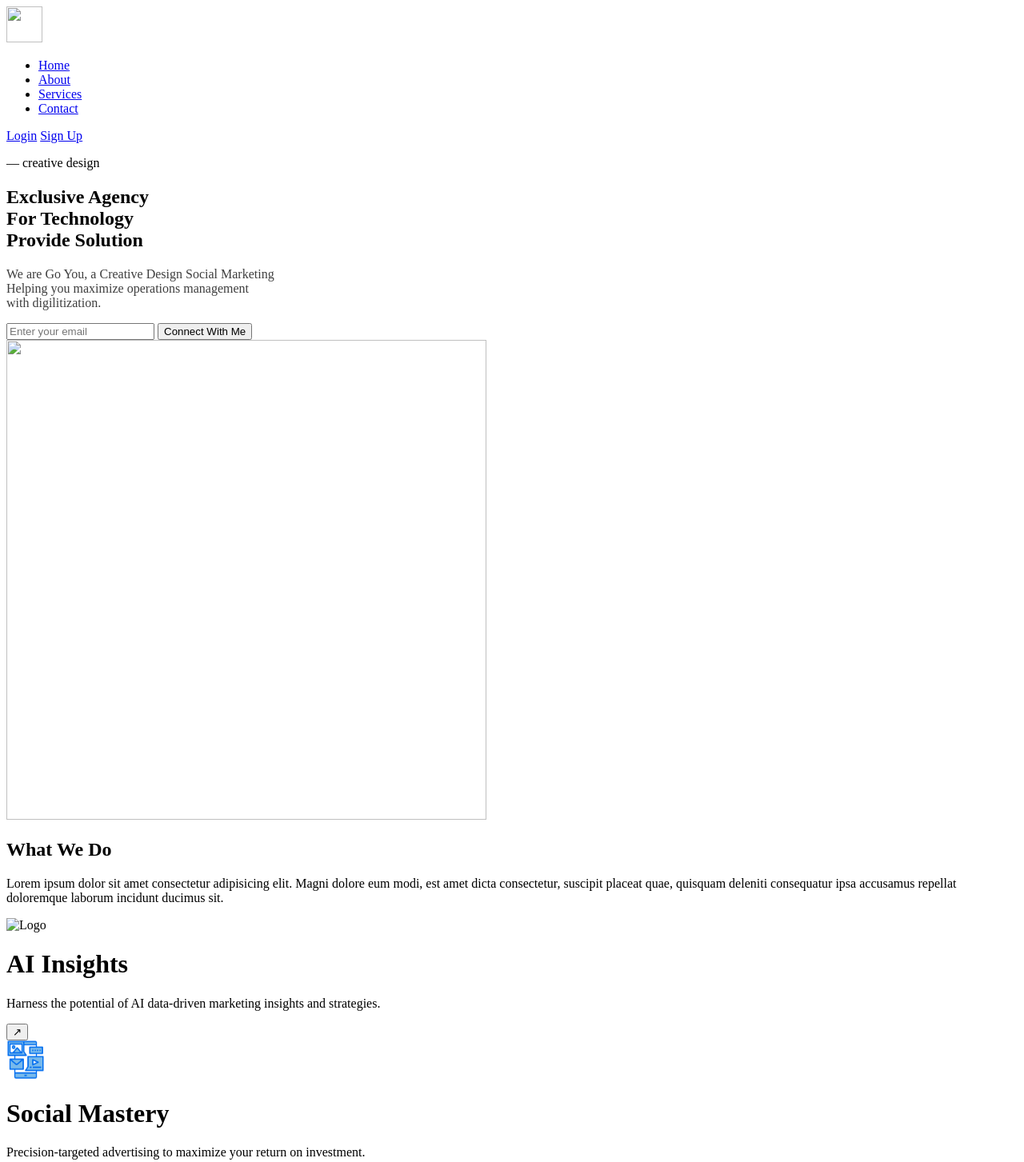
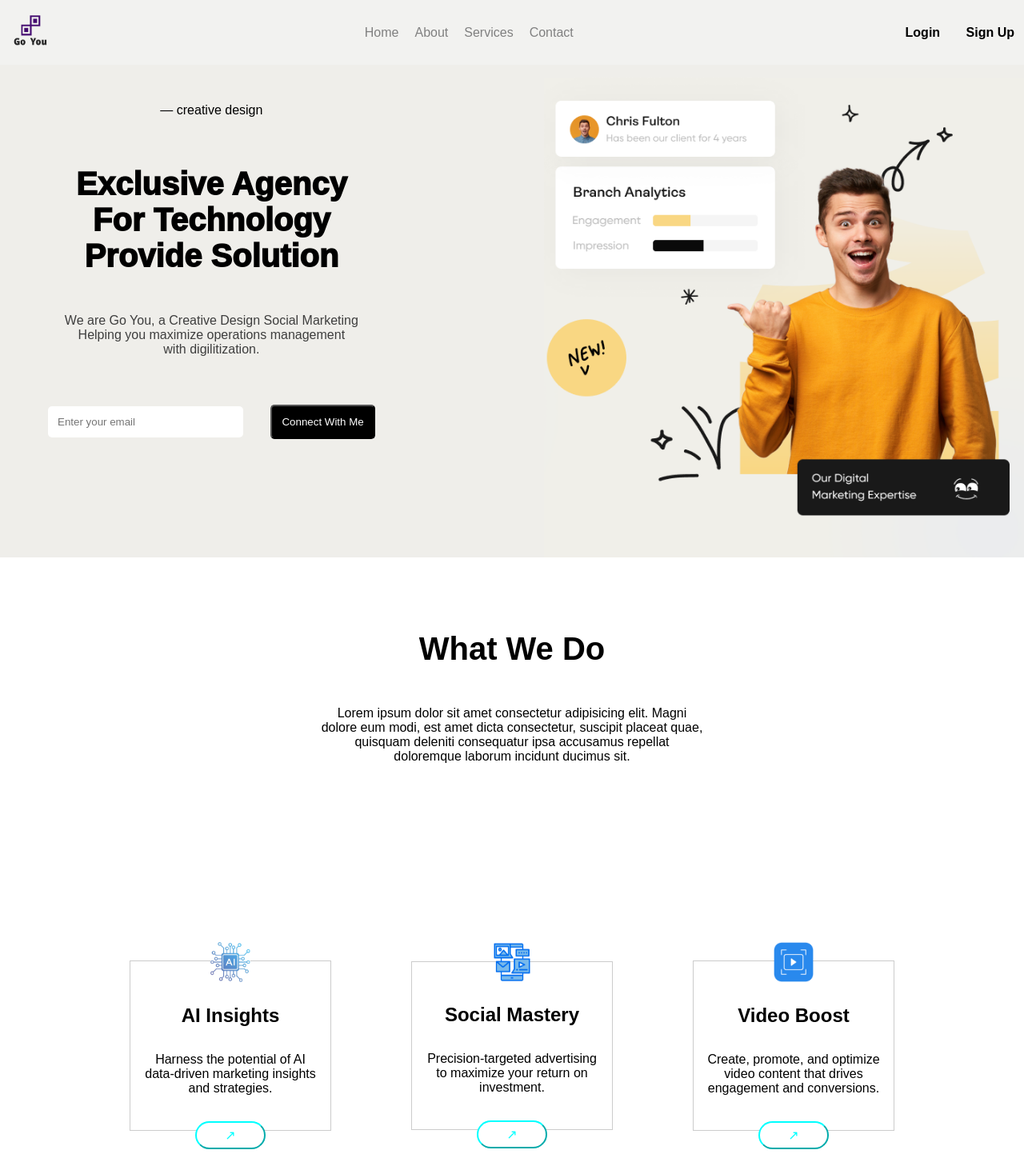
Before and after one commit to Heljdbsbja/Go-You, a plain HTML site: page index.html in a window 1280 px wide. Shown: the top 1453 px of the page at 80% size. Drawn offline with Linux system fonts and the light colour scheme; the site is published under a folder, as on GitHub Pages, so addresses that start at the root find nothing.

Commit message:
fixed image and css file not loading issue

```diff
--- a/index.html
+++ b/index.html
@@ -4,12 +4,12 @@
   <meta charset="UTF-8">
   <meta name="viewport" content="width=device-width, initial-scale=1.0">
   <title>Go You</title>
-  <link rel="stylesheet" href="/Go-You/index.css">
+  <link rel="stylesheet" href="Go-You/index.css">
 </head>
 <body>
   <nav class="top-nav">
     <div class="logo">
-      <img src="/Go-You/img-home/logo-fotor-bg-remover-20230830213857.png" width="45" height="45" >
+      <img src="Go-You/img-home/logo-fotor-bg-remover-20230830213857.png" width="45" height="45" >
     </div>
     <ul class="nav-links">
       <li><a href="index.html">Home</a></li>
@@ -41,7 +41,7 @@
         </div>
       </section>
       <section class="sect2">
-        <img src="/Go-You/img-home/lan.png" height="600" width="600">
+        <img src="Go-You/img-home/lan.png" height="600" width="600">
       </section>
      </div>
 
@@ -53,7 +53,7 @@
     <div class="card-container">
       <div class="card">
         <div class="icon">
-          <img class="icon1" src="/Go-You/img-home/icon1.jpg" alt="Logo" height="50" width="50">
+          <img class="icon1" src="Go-You/img-home/icon1.jpg" alt="Logo" height="50" width="50">
         </div>
         <div class="content">
           <h1>AI Insights</h1>
```
